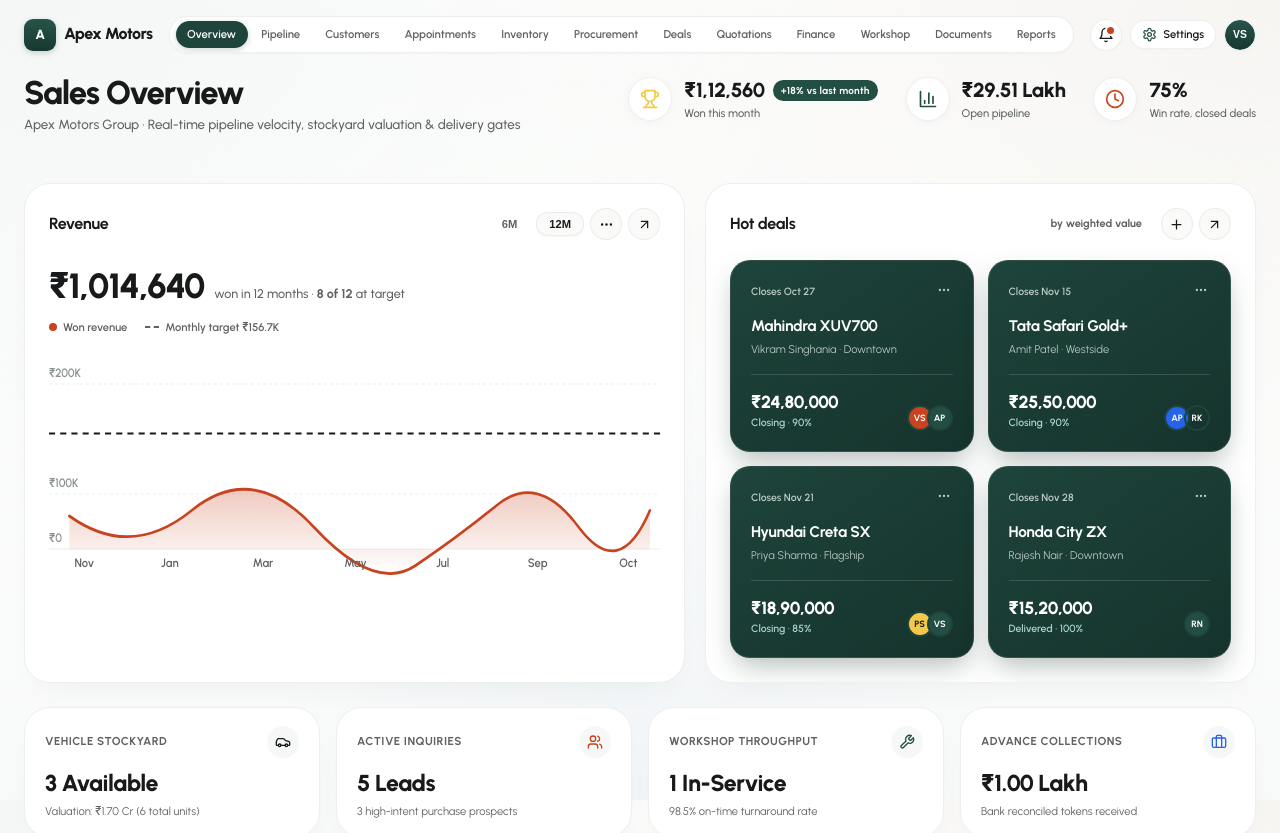
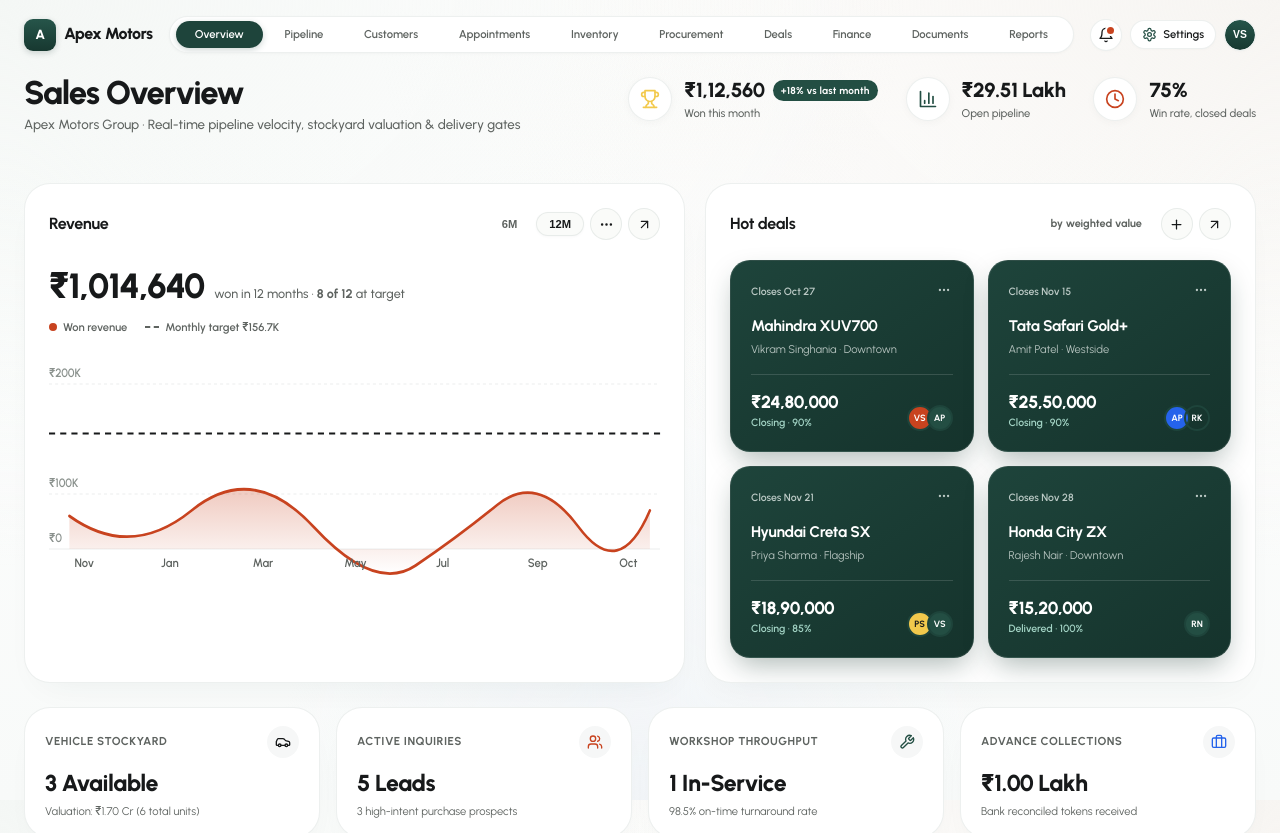
Before and after one commit to Anjalipatel1526/CRMNEW, a Next.js app in the folder apps/web/: page / in a window 1280 px wide. Shown: the top 833 px of the page. Built offline with nearby package versions, Linux system fonts and the light colour scheme.

Commit message:
feat: remove Quotations and Workshop from top navigation tabs

```diff
--- a/apps/web/src/components/layout/Shell.tsx
+++ b/apps/web/src/components/layout/Shell.tsx
@@ -15,9 +15,7 @@
   { label: 'Inventory', href: '/vehicles' },
   { label: 'Procurement', href: '/vehicles/procurement' },
   { label: 'Deals', href: '/sales/deals' },
-  { label: 'Quotations', href: '/sales/quotations' },
   { label: 'Finance', href: '/finance' },
-  { label: 'Workshop', href: '/service' },
   { label: 'Documents', href: '/documents' },
   { label: 'Reports', href: '/reports' },
 ];
```
